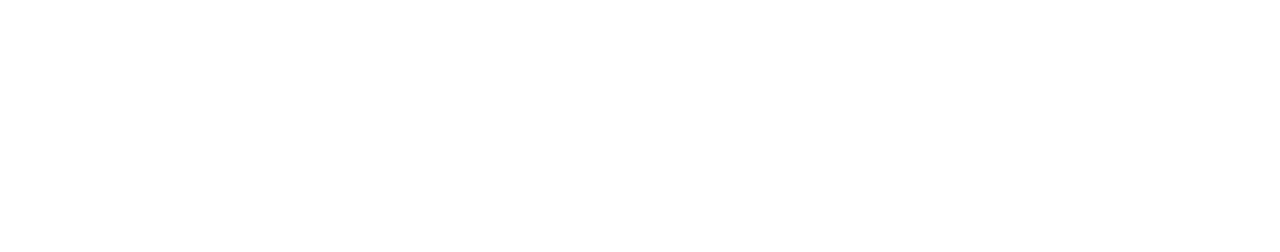
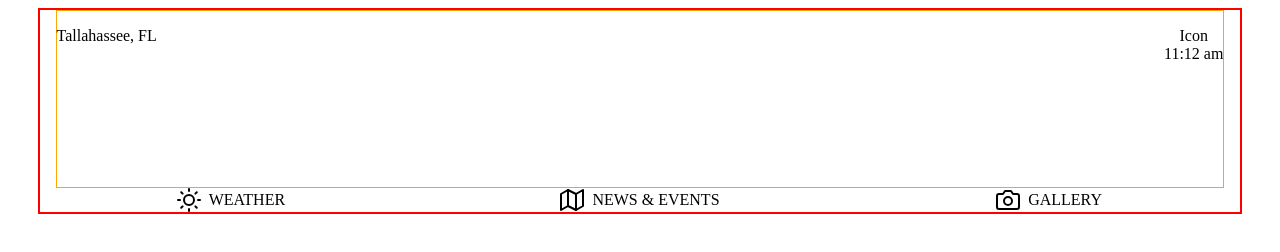
Before and after one commit to patrickxrivera/Weather-App, a plain HTML site: page index.html in a window 1280 px wide. Drawn offline with Linux system fonts and the light colour scheme.

Commit message:
Created top half of layout

```diff
--- a/app.js
+++ b/app.js
@@ -0,0 +1,2 @@
+// use resources from here to get openweather to work in CodePen
+// use navigator.geolocation method for geolocation
--- a/index.html
+++ b/index.html
@@ -6,6 +6,53 @@
     <link rel="stylesheet" href="main.css">
   </head>
   <body>
+    <div class="main-container">
+
+      <div class="content-container">
+
+        <section class="location-and-time-area">
+          <div class="location-area">
+            Tallahassee, FL
+          </div>
+          <div class="time-area">
+            <div class="time-icon">
+              Icon
+            </div>
+            <div class="time-text">
+              11:12 am
+            </div>
+          </div>
+        </section>
+
+        <section class="nav-area">
+
+          <div class="nav-section-area weather-area">
+            <img src="sun.svg" alt="">
+            <span class="nav-section-mid-area"></span>
+            <span class="nav-text">Weather</span>
+          </div>
+
+          <div class="nav-section-area news-and-events-area">
+            <img src="map.svg" alt="">
+            <span class="nav-section-mid-area"></span>
+            <span class="nav-text">News & Events</span>
+          </div>
+
+          <div class="nav-section-area gallery-area">
+            <img src="camera.svg" alt="">
+            <span class="nav-section-mid-area"></span>
+            <span class="nav-text">Gallery</span>
+          </div>
+
+        </section class="weather-today-area">
+
+        <section>
+
+        </section>
+
+      </div> <!-- content container -->
+
+    </div> <!-- main container -->
 
     <script src="app.js"></script>
 
--- a/main.css
+++ b/main.css
@@ -0,0 +1,46 @@
+/* Layouts */
+
+.main-container {
+  width: 95%;
+  margin: 0 auto;
+  border: 2px solid red;
+}
+
+.content-container {
+  padding: 0 1rem;
+}
+
+.location-and-time-area {
+  display: flex;
+  justify-content: space-between;
+  padding-top: 1rem;
+  height: 10rem;
+  border: 1px solid orange;
+}
+
+.time-area {
+  text-align: center;
+}
+
+.nav-area {
+  display: flex;
+  justify-content: space-between;
+  align-items: center;
+  text-transform: uppercase;
+}
+
+.nav-area > * {
+  min-width: 30%;
+  /* border: 2px solid blue; */
+  text-align: center;
+}
+
+.nav-section-area {
+  display: flex;
+  justify-content: center;
+  align-items: center;
+}
+
+.nav-section-mid-area {
+  width: 0.5rem;
+}
```
Also changed, not shown: camera.svg (added), map.svg (added), sun.svg (added).
